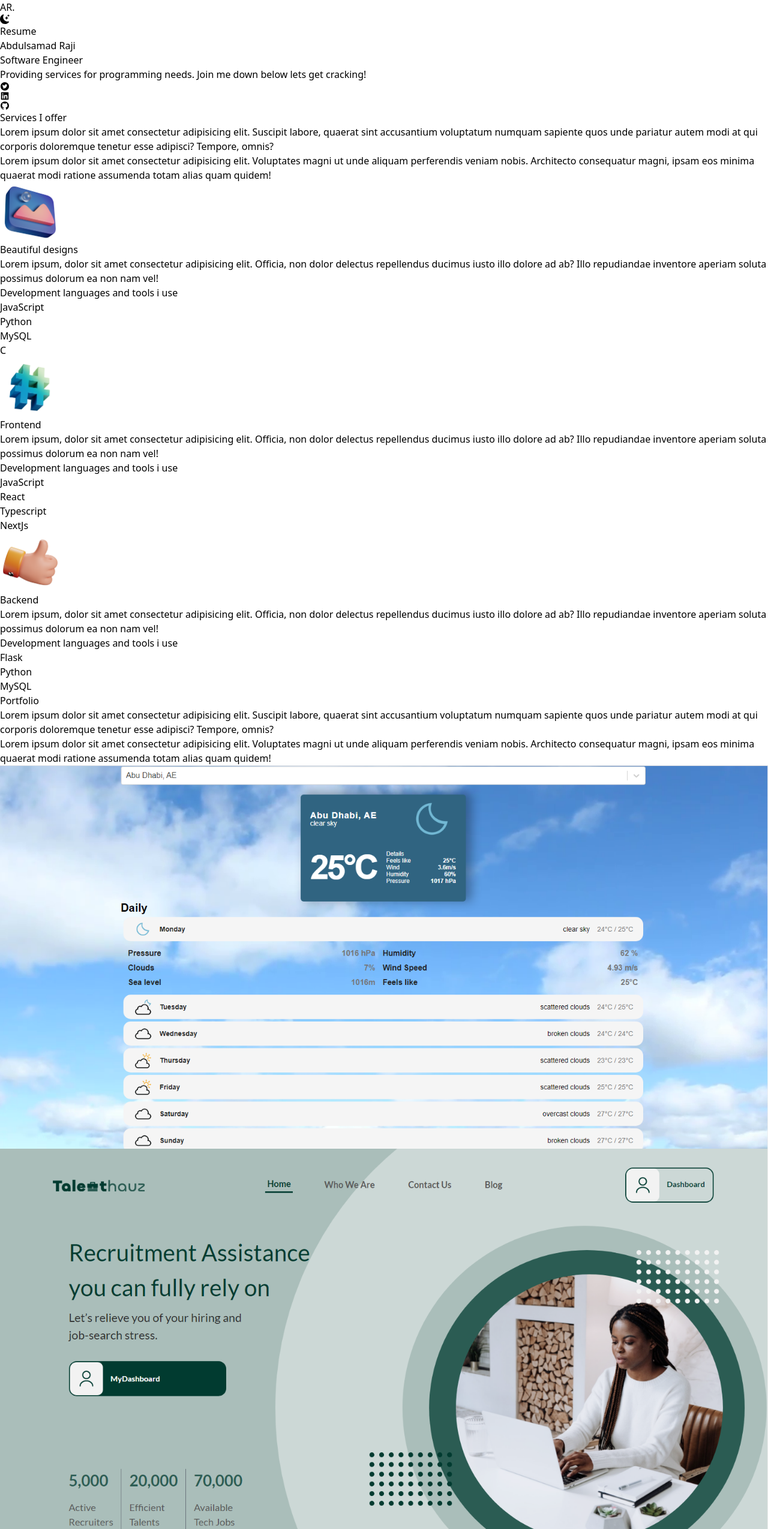
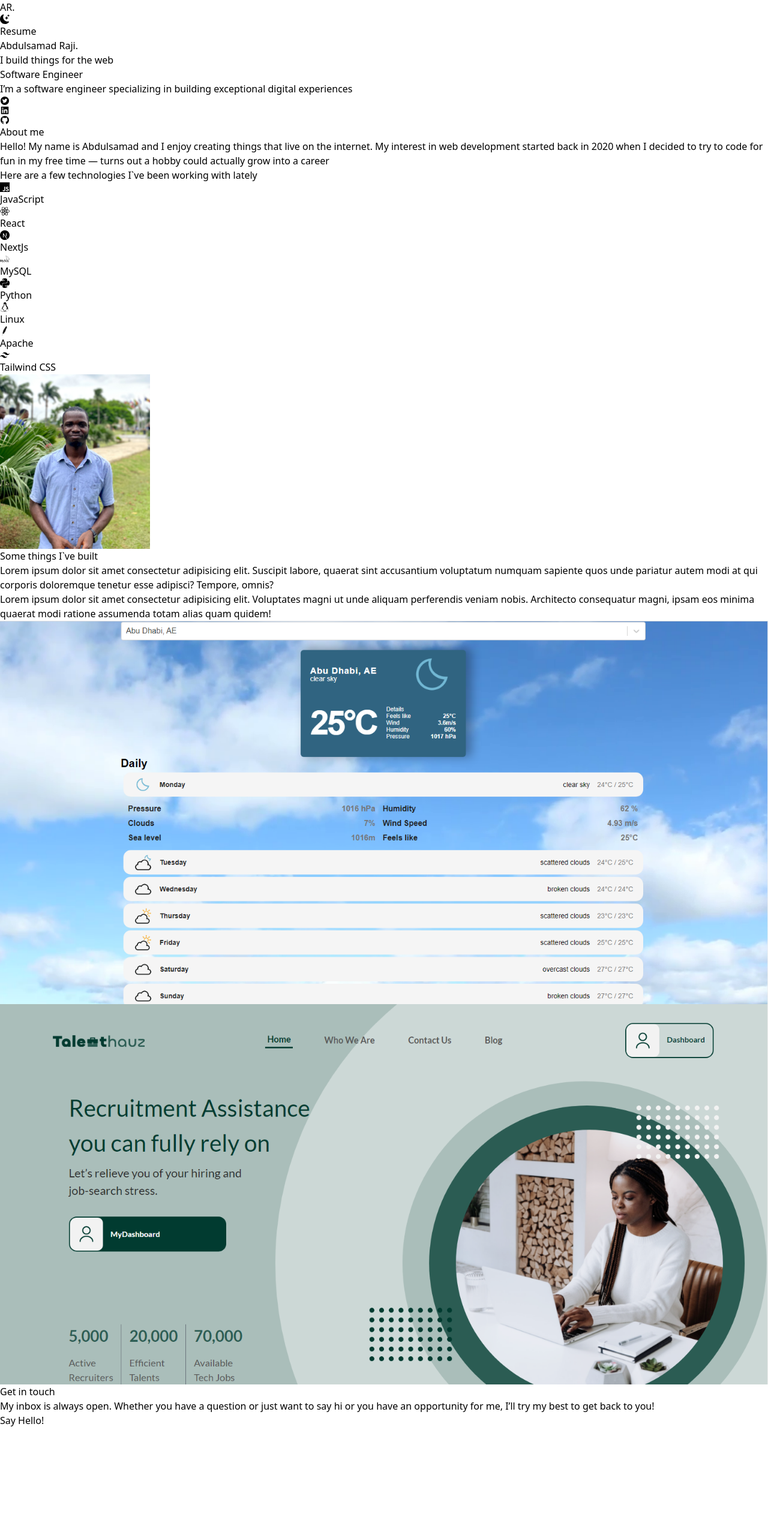
Before and after one commit to Almuhandith/react-portfolio, a Next.js app: page / in a window 1280 px wide. Shown: the whole page at 60% size. After the commit the page ends 2380 px from the top, so only its background shows below. Built offline with nearby package versions, Linux system fonts and the light colour scheme.

Commit message:
portfolio

```diff
--- a/src/app/page.js
+++ b/src/app/page.js
@@ -1,8 +1,9 @@
 "use client";
 
 import Head from 'next/head';
-import {BsFillMoonStarsFill} from 'react-icons/bs'
-import {AiFillTwitterCircle, AiFillLinkedin, AiFillGithub } from 'react-icons/ai'
+import {BsFillMoonStarsFill} from 'react-icons/bs';
+import {AiFillTwitterCircle, AiFillLinkedin, AiFillGithub } from 'react-icons/ai';
+import {SiJavascript, SiLinux, SiNextdotjs, SiPython, SiReact, SiMysql, SiApache, SiTailwindcss} from 'react-icons/si';
 import Image from 'next/image';
 import design from 'public/design.png';
 import code from 'public/code.png';
@@ -10,10 +11,11 @@ import consulting from 'public/consulting.png';
 import web1 from 'public/web1.png';
 import web2 from 'public/web2.png';
 import React, { useState } from 'react';
+import profile from 'public/profile.jpg';
 
 
 export default function Home() {
-  const [darkMode, setDarkMode] = useState(false);
+  const [darkMode, setDarkMode] = useState(true);
   return (
     <div className={darkMode ? "dark" : ""}>
       <Head>
@@ -23,7 +25,7 @@ export default function Home() {
       </Head>
 
 
-      <main className='bg-white px-10 md:px-20 lg:px-40 dark:bg-gray-900 dark:text-white'>
+      <main className='bg-white px-10 md:px-20 lg:px-50 dark:bg-gray-900 dark:text-white'>
         <section className=" min-h-screen">
           <nav className='py-10 mb-12 flex justify-between'>
             <h1 className='text-xl font-bold font-burtons'>AR.</h1>
@@ -33,7 +35,7 @@ export default function Home() {
               </li>
               <li>
                 <a
-                  className='bg-gradient-to-r from-cyan-500 to-teal-500 text-white px-4 py-2 rounded-md ml-8'
+                  className='border-2 border-cyan-600 px-4 py-2 rounded-md ml-8 dark:border-cyan-200 dark:hover:bg-cyan-900'
                   href='#'
                 >
                   Resume
@@ -41,24 +43,46 @@ export default function Home() {
               </li>
             </ul>
           </nav>
-          <div className='text-center p-10 py-10'>
-            <h2 className='text-5xl py-2 text-teal-600 font-medium md:text-6xl lg:text-7xl'>Abdulsamad Raji</h2>
-            <h3 className='text-2xl py-2 md:text-3xl'>Software Engineer</h3>
-            <p className='text-md py-5 leading-8 text-gray-800 md:text-xl max-w-xl mx-auto dark:text-gray-400'>
-              Providing services for programming needs. Join me down below lets get cracking!
+          <div className='max-w-5xl mx-auto p-10 py-10'>
+            <h2 className='text-5xl py-2 text-cyan-600 dark:text-cyan-100 font-medium md:text-6xl lg:text-7xl'>Abdulsamad Raji.</h2>
+            <h3 className='text-3xl py-2 text-cyan-500 dark:text-cyan-900 font-medium md:text-6xl lg:text-7xl'>I build things for the web</h3>
+            <h4 className='text-2xl py-2 md:text-3xl'>Software Engineer</h4>
+            <p className='text-md py-5 leading-8 text-gray-800 md:text-xl max-w-xl dark:text-gray-400'>
+            I’m a software engineer specializing in building exceptional digital experiences
             </p>
           </div>
-          <div className='text-5xl flex justify-center gap-16 py-3 text-gray-600 dark:text-gray-400'>
-            <a href='#'><AiFillTwitterCircle/></a>
-            <a href='#'><AiFillLinkedin/></a>
-            <a href='#'><AiFillGithub/></a>
-          </div>
-          <div className=''>
-
+          <div className='text-5xl flex justify-center max-w-xl mx-auto gap-16 py-3 text-gray-600 dark:text-gray-400'>
+            <a href='#' className='hover:text-cyan-600 dark:hover:text-cyan-200'><AiFillTwitterCircle/></a>
+            <a href='#' className='hover:text-cyan-600 dark:hover:text-cyan-200'><AiFillLinkedin/></a>
+            <a href='#' className='hover:text-cyan-600 dark:hover:text-cyan-200'><AiFillGithub/></a>
           </div>
         </section>
         {/* second page */}
-        <section>
+        <section className='min-h-screen'>
+          <div className='max-w-5xl mx-auto p-10 py-10'>
+            <h3 className='text-3xl py-4 font-bold'>About me</h3>
+            <div className='lg:flex gap-10'>
+              <div>
+                <p className='max-w-xl py-5 lg:text-xl dark:text-gray-400 leading-8'>Hello! My name is Abdulsamad and I enjoy creating things that live on the internet. My interest in web development started back in 2020 when I decided to try to code for fun in my free time — turns out a hobby could actually grow into a career</p>
+                <p className='max-w-xl py-5 lg:text-xl dark:text-gray-400 leading-8'>Here are a few technologies I`ve been working with lately</p>
+                <ul className='dark:text-gray-400 lg:text-xl grid grid-cols-2'>
+                  <li className='flex gap-3 mb-2'><SiJavascript className='mt-1' />JavaScript</li>
+                  <li className='flex gap-3 mb-2'><SiReact className='mt-1' />React</li>
+                  <li className='flex gap-3 mb-2'><SiNextdotjs className='mt-1'/>NextJs</li>
+                  <li className='flex gap-3 mb-2'><SiMysql className='mt-1'/>MySQL</li>
+                  <li className='flex gap-3 mb-2'><SiPython className='mt-1'/>Python</li>
+                  <li className='flex gap-3 mb-2'><SiLinux className='mt-1'/>Linux</li>
+                  <li className='flex gap-3 mb-2'><SiApache className='mt-1'/>Apache</li>
+                  <li className='flex gap-3 mb-2'><SiTailwindcss className='mt-1'/>Tailwind CSS</li>
+                </ul>
+              </div>
+              <div>
+                <Image alt='' src={profile} height={250} width={250} className='transition ease-in-out contrast-75 hover:filter-none hover:-translate-y-1 hover:scale-110 duration-700 mt-3'/>
+              </div>
+            </div>
+          </div>
+        </section>
+        {/* <section>
           <div>
             <h3 className='text-3xl py-1'>Services I offer</h3>
             <p className='text-md py-2 leading-8 text-gray-800 dark:text-gray-400'>
@@ -103,23 +127,37 @@ export default function Home() {
               <p className='text-gray-800 py-1 dark:text-gray-400'>MySQL</p>
             </div>
           </div>
-        </section>
+        </section> */}
         {/* third page */}
-        <section>
-          <div>
-            <h3 className='text-3xl py-1'>Portfolio</h3>
+        <section className='min-h-screen'>
+          <div className='max-w-5xl mx-auto p-10 py-10'>
+            <h3 className='text-3xl py-1 font-bold'>Some things I`ve built</h3>
             <p className='text-md py-2 leading-8 text-gray-800 dark:text-gray-400'>
               Lorem ipsum dolor sit amet consectetur adipisicing elit. Suscipit labore, quaerat sint accusantium voluptatum numquam sapiente quos unde pariatur autem modi at qui corporis doloremque tenetur esse adipisci? Tempore, omnis?
             </p>
             <p>Lorem ipsum dolor sit amet consectetur adipisicing elit. Voluptates magni ut unde aliquam perferendis veniam nobis. Architecto consequatur magni, ipsam eos minima quaerat modi ratione assumenda totam alias quam quidem!</p>
           </div>
-          <div className= 'flex flex-col gap-10 py-10 lg:flex-row lg:flex-wrap'>
-            <div className='basis-1/3 flex-1'>
-              <Image src={web1} alt='' className='rounded-lg object-cover' width={'100%'} height={'100%'} layout='responsive' />
+          <div className= 'max-w-5xl mx-auto p-10 py-10'>
+            <div className='py-10'>
+              <Image src={web1} alt='' className='rounded-lg object-cover' width={'100%'} height={'100%'} />
             </div>
-            <div className='basis-1/3 flex-1'>
-              <Image src={web2} alt='' className='rounded-lg object-cover' width={'100%'} height={'100%'} layout='responsive' />
+            <div className='py-10'>
+              <Image src={web2} alt='' className='rounded-lg object-cover' width={'100%'} height={'100%'} />
             </div>
+          </div>
+        </section>
+        {/* fourth page */}
+        <section className='min-h-screen pt-10'>
+          <div className='max-w-5xl mx-auto text-center p-10'>
+            <h3 className='lg:text-5xl text-3xl font-bold'>Get in touch</h3>
+            <p className='max-w-xl lg:max-w-8xl lg:mx-auto py-12 lg:text-xl dark:text-gray-400 leading-8'>My inbox is always open. Whether you have a question or just want to say hi or you have an opportunity for me, I’ll try my best to get back to you!
+            </p>
+            <a
+                  className='border-2 border-cyan-600 px-4 py-2 rounded-md ml-8 dark:border-cyan-200 dark:hover:bg-cyan-900'
+                  href='mailto:almuhandith1497@gmail.com'
+                >
+                  Say Hello!
+                </a>
           </div>
         </section>
       </main>
```
Also changed, not shown: public/profile.jpg (added).
